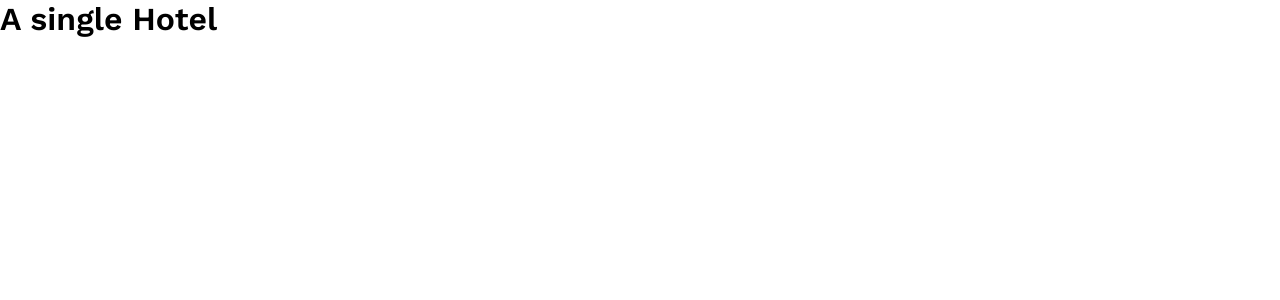
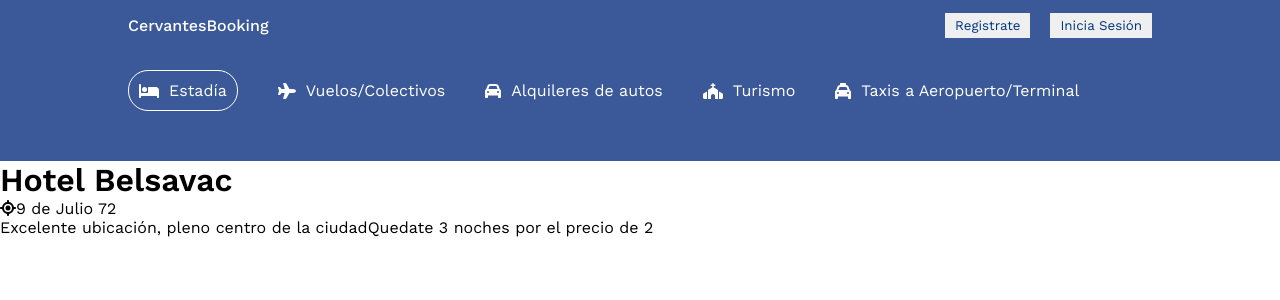
Before and after one commit to beenacoder/booking-app, a React (Vite) app: page /hoteles/1 in a window 1280 px wide. Shown: the top 300 px of the page. Built offline with nearby package versions, Linux system fonts and the light colour scheme.

Commit message:
working on hotel

```diff
--- a/src/pages/hotel/hotel.jsx
+++ b/src/pages/hotel/hotel.jsx
@@ -1,7 +1,32 @@
+import Navbar from '../../components/navbar/Navbar';
+import Header from '../../components/header/Header';
+import MailList from '../../components/mailList/MailList';
+import Footer from '../../components/footer/Footer';
+import { faLocation } from '@fortawesome/free-solid-svg-icons';
+import { FontAwesomeIcon } from '@fortawesome/react-fontawesome';
+import './hotel.css'
+
 const Hotel = () => {
     return (
         <div>
-            <h1>A single Hotel</h1>
+            <Navbar />
+            <Header type="list"/>
+            <div className="hotel-container">
+                <div className="hotel-wrapper">
+                    <h1 className="hotel-title">Hotel Belsavac</h1>
+                    <div className="hotel-address">
+                        <FontAwesomeIcon icon={faLocation} />
+                        <span>9 de Julio 72</span>
+                    </div>
+                    <span className="hotel-distance">Excelente ubicación, pleno centro de la ciudad</span>
+                    <span className="hote-price-promo">Quedate 3 noches por el precio de 2</span>
+                    <div className="hotel-images">
+
+                    </div>
+                </div>
+            </div>
+            {/* <MailList />
+            <Footer /> */}
         </div>
     )
 }
```
Also changed, not shown: src/pages/hotel/hotel.css (added).
